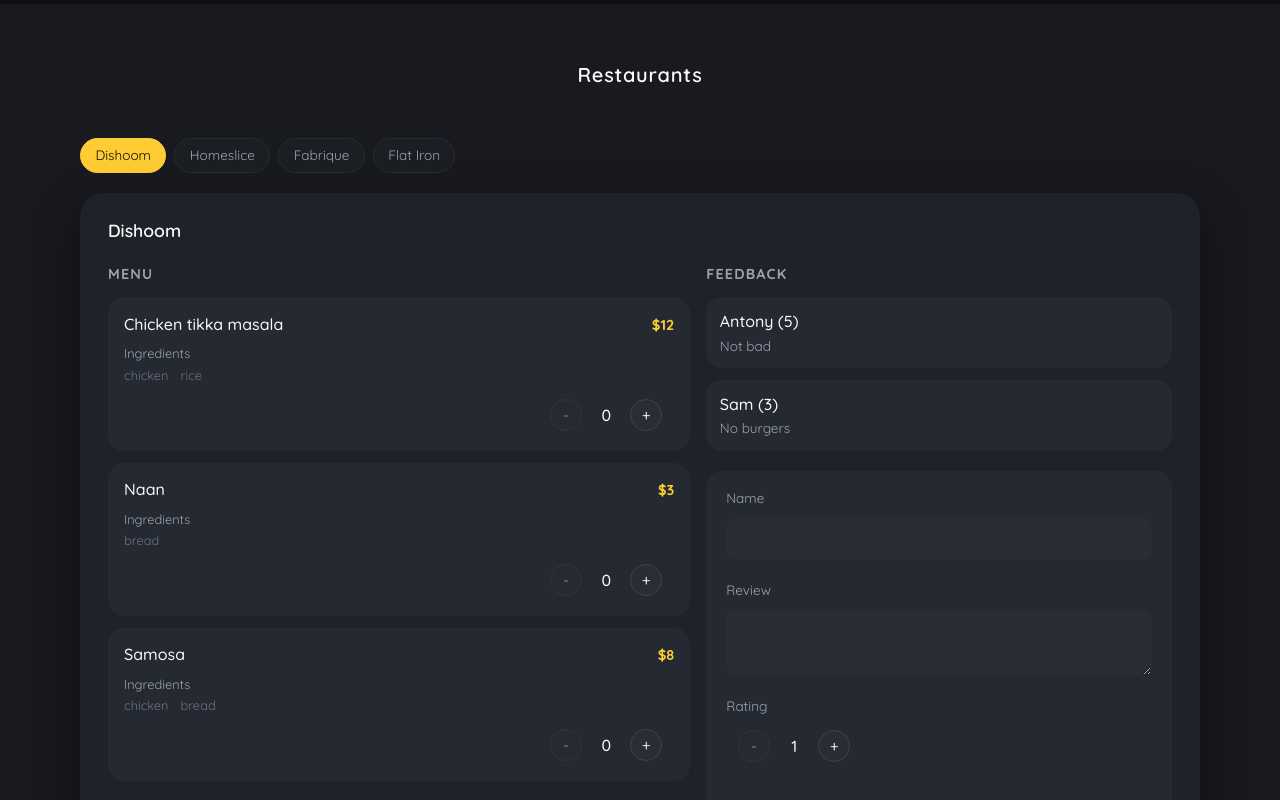
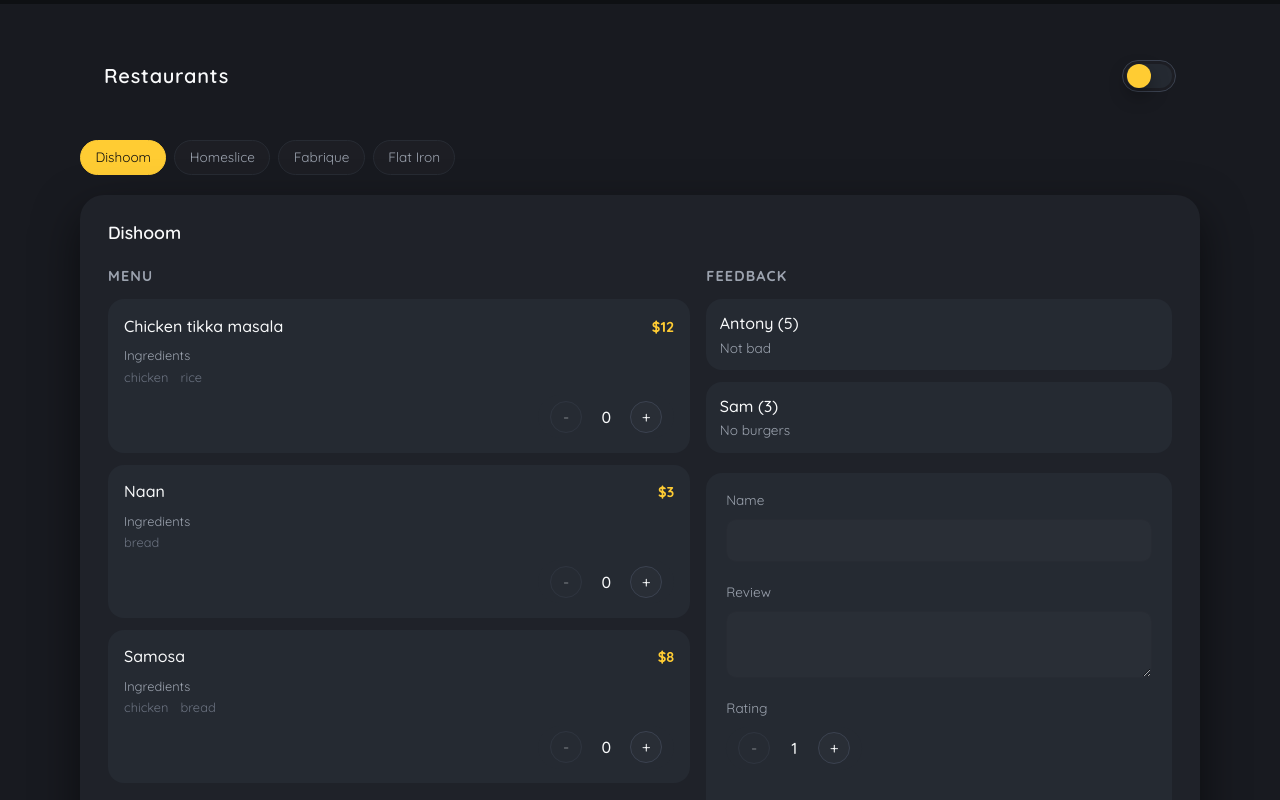
Before and after one commit to turbocharged3329/learnjs-react, a React (Vite) app: page / in a window 1280 px wide. Shown: the top 800 px of the page. Built offline with nearby package versions, Linux system fonts and the light colour scheme.

Commit message:
hw-6 - провайдер для темы

```diff
--- a/src/assets/css/theme.css
+++ b/src/assets/css/theme.css
@@ -23,6 +23,24 @@
     --radius-sm: 10px;
 }
 
+:root[data-theme='light'] {
+    --color-bg: #f4f5f7;
+    --color-bg-elevated: #ffffff;
+    --color-bg-muted: #f0f1f3;
+
+    --color-accent: #ffcc33;
+    --color-accent-soft: #ffe082;
+
+    --color-text-primary: #111827;
+    --color-text-secondary: #4b5563;
+    --color-text-muted: #6b7280;
+
+    --color-border-subtle: #e5e7eb;
+    --color-border-strong: #d1d5db;
+
+    --shadow-soft: 0 16px 40px rgba(17, 24, 39, 0.12);
+}
+
 body {
     background-color: var(--color-bg);
     color: var(--color-text-primary);
--- a/src/components/app/app.jsx
+++ b/src/components/app/app.jsx
@@ -1,19 +1,15 @@
-import { useState } from 'react'
 import { DefaultLayout } from '@/layouts/default/default.jsx'
 import { RScrollProgress } from '@/components/common/RScrollProgress/RScrollProgress.jsx'
 import { RestaurantsBlock } from '@/components/restaurants-block/RestaurantsBlock/RestaurantsBlock.jsx'
-import { ThemeContext } from '@/components/app/theme-context.jsx'
-import { COLOR_THEME_VALUES } from '../../constants'
+import { ThemeContextProvider } from '@/components/theme-context/theme-context-provider.jsx'
 
 export const App = () => {
-    const [theme, setTheme] = useState(COLOR_THEME_VALUES.black)
-
     return (
-        <ThemeContext value={{ theme, setTheme }}>
+        <ThemeContextProvider>
             <DefaultLayout title="Restaurants">
                 <RScrollProgress />
                 <RestaurantsBlock />
             </DefaultLayout>
-        </ThemeContext>
+        </ThemeContextProvider>
     )
 }
--- a/src/components/app/theme-context.jsx
+++ /dev/null
@@ -1,3 +0,0 @@
-import { createContext } from 'react'
-
-export const ThemeContext = createContext()
--- /dev/null
+++ b/src/components/common/RSwitcher/RSwitcher.jsx
@@ -0,0 +1,17 @@
+import cn from 'classnames'
+import styles from './r-switcher.module.css'
+
+export const RSwitcher = ({ className, checked, onChange }) => {
+    return (
+        <button
+            type="button"
+            className={cn(styles['r-switcher'], className, {
+                [styles['r-switcher--light']]: checked,
+            })}
+            onClick={onChange}
+        >
+            <span className={styles['r-switcher__track']} />
+            <span className={styles['r-switcher__thumb']} />
+        </button>
+    )
+}
--- /dev/null
+++ b/src/components/common/RSwitcher/r-switcher.module.css
@@ -0,0 +1,44 @@
+.r-switcher {
+    width: 54px;
+    height: 32px;
+    padding: 0;
+    border-radius: 999px;
+    border: 1px solid var(--color-border-strong);
+    position: relative;
+    display: inline-flex;
+    align-items: center;
+    justify-content: center;
+    background: rgba(255, 255, 255, 0.02);
+    transition:
+        background-color 0.2s ease,
+        border-color 0.2s ease;
+}
+
+.r-switcher:hover {
+    border-color: var(--color-accent);
+}
+
+.r-switcher__track {
+    position: absolute;
+    inset: 3px;
+    border-radius: 999px;
+    background: var(--color-bg-muted);
+}
+
+.r-switcher__thumb {
+    width: 24px;
+    height: 24px;
+    border-radius: 999px;
+    position: absolute;
+    left: 4px;
+    background: var(--color-accent);
+    box-shadow: 0 8px 18px rgba(0, 0, 0, 0.35);
+    transition:
+        left 0.2s ease,
+        background-color 0.2s ease,
+        box-shadow 0.2s ease;
+}
+
+.r-switcher--light .r-switcher__thumb {
+    left: 26px;
+}
--- /dev/null
+++ b/src/components/theme-context/theme-context-provider.jsx
@@ -0,0 +1,17 @@
+import { useEffect, useState } from 'react'
+import { ThemeContext } from '@/components/theme-context/theme-context.jsx'
+import { COLOR_THEME_VALUES } from '@/constants/index.js'
+
+export const ThemeContextProvider = ({ children }) => {
+    const [theme, setTheme] = useState(COLOR_THEME_VALUES.black)
+
+    useEffect(() => {
+        document.documentElement.dataset.theme = theme
+    }, [theme])
+
+    return (
+        <ThemeContext.Provider value={{ theme, setTheme }}>
+            {children}
+        </ThemeContext.Provider>
+    )
+}
--- /dev/null
+++ b/src/components/theme-context/theme-context.jsx
@@ -0,0 +1,6 @@
+import { createContext } from 'react'
+
+export const ThemeContext = createContext({
+    theme: 'black',
+    setTheme: () => {},
+})
--- a/src/layouts/default/default.jsx
+++ b/src/layouts/default/default.jsx
@@ -1,11 +1,32 @@
 import styles from './default.module.css'
+import { RSwitcher } from '@/components/common/RSwitcher/RSwitcher.jsx'
+import { useContext } from 'react'
+import { ThemeContext } from '@/components/theme-context/theme-context.jsx'
+import { COLOR_THEME_VALUES } from '@/constants/index.js'
 
 export const DefaultLayout = ({ title, children }) => {
+    const { theme, setTheme } = useContext(ThemeContext)
+
+    const isLight = theme === COLOR_THEME_VALUES.light
+
+    function handleThemeToggle() {
+        setTheme((current) =>
+            current === COLOR_THEME_VALUES.light
+                ? COLOR_THEME_VALUES.black
+                : COLOR_THEME_VALUES.light
+        )
+    }
+
     return (
         <div className={styles.layout}>
             <div className={styles['layout-inner']}>
                 <header className={styles.header}>
                     <h1 className={styles['header-title']}>{title}</h1>
+                    <RSwitcher
+                        className={styles['header-switcher']}
+                        checked={isLight}
+                        onChange={handleThemeToggle}
+                    />
                 </header>
 
                 <main className={styles.content}>{children}</main>
--- a/src/layouts/default/default.module.css
+++ b/src/layouts/default/default.module.css
@@ -32,6 +32,10 @@
     letter-spacing: 0.04em;
 }
 
+.header-switcher {
+    margin-left: auto;
+}
+
 .content {
     display: flex;
     flex-direction: column;
```
